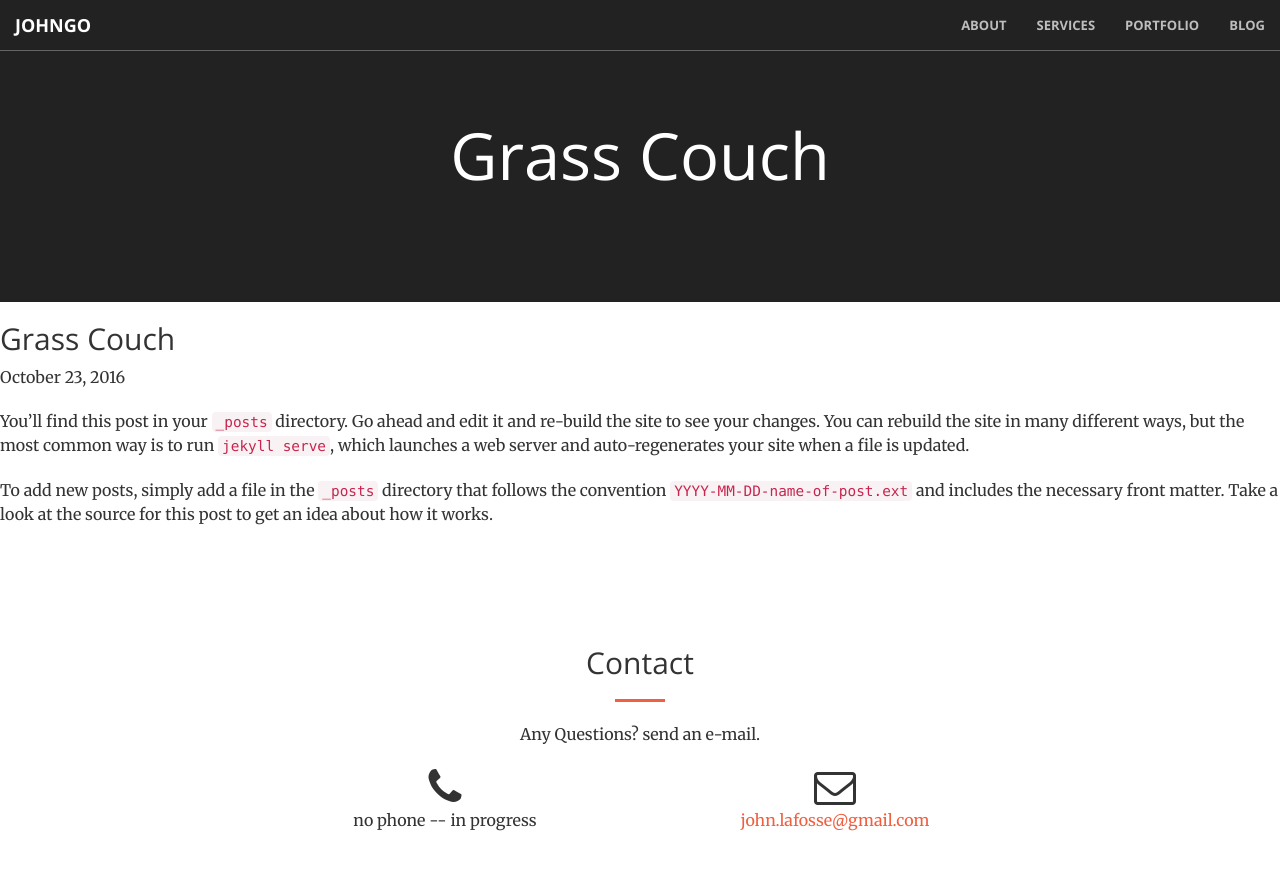
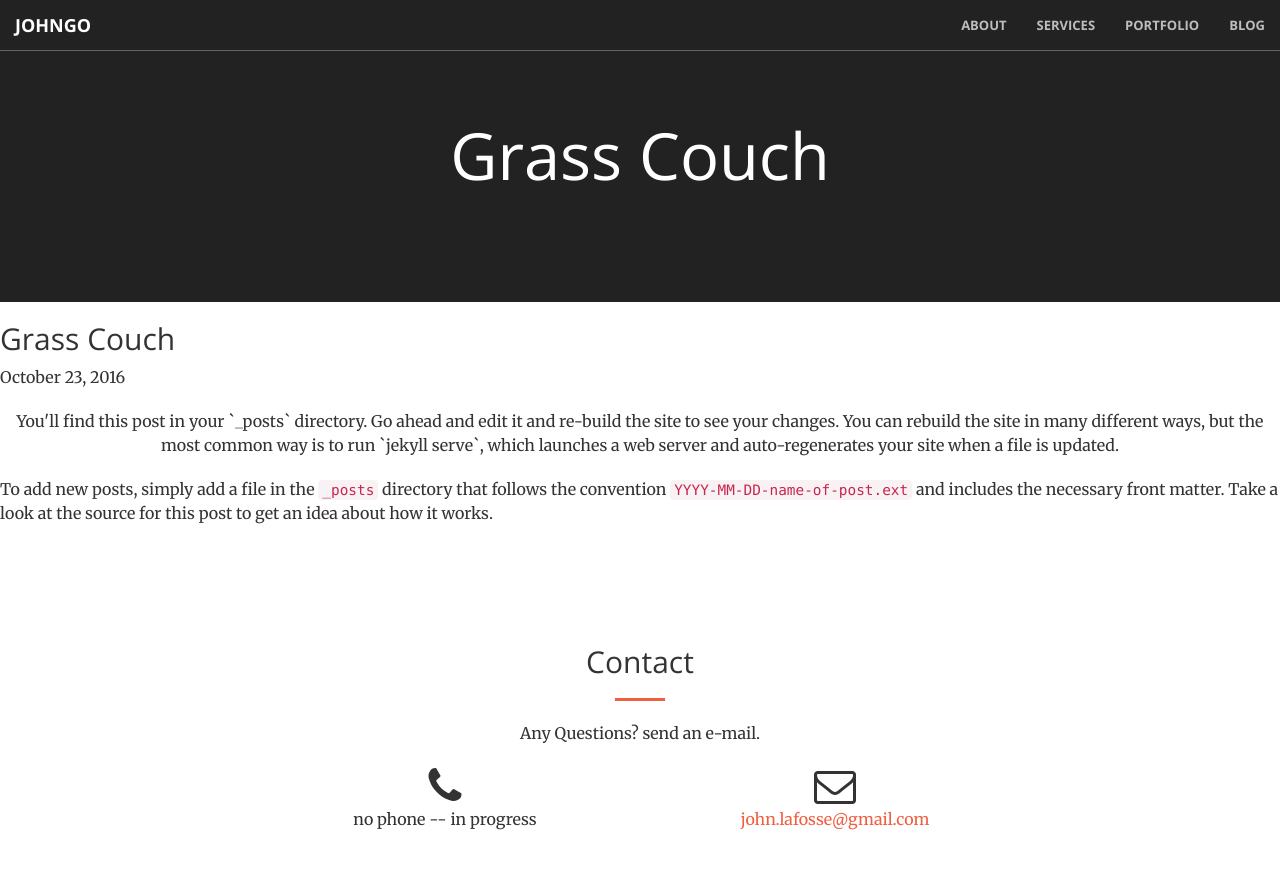
Before and after one commit to Koluskomtu/blog, a Jekyll site: the page built from _posts/2016-10-23-grasscouch.md, in a window 1280 px wide and 952 px high. Shown: the top 870 px of the window. Built offline with Jekyll 4.4.1, drawn with Linux system fonts in a browser that asks for light colours.

Commit message:
Update 2016-10-23-grasscouch.md

```diff
--- a/_posts/2016-10-23-grasscouch.md
+++ b/_posts/2016-10-23-grasscouch.md
@@ -2,11 +2,11 @@
 layout: posts
 title: Grass Couch
 ---
-
+<p style="text-align: center;">
 You'll find this post in your `_posts` directory. Go ahead and edit it and re-build
 the site to see your changes. You can rebuild the site in many different ways, but
 the most common way is to run `jekyll serve`, which launches a web server and
-auto-regenerates your site when a file is updated.
+auto-regenerates your site when a file is updated.</p>
 
 To add new posts, simply add a file in the `_posts` directory that follows the
 convention `YYYY-MM-DD-name-of-post.ext` and includes the necessary front matter.
```
